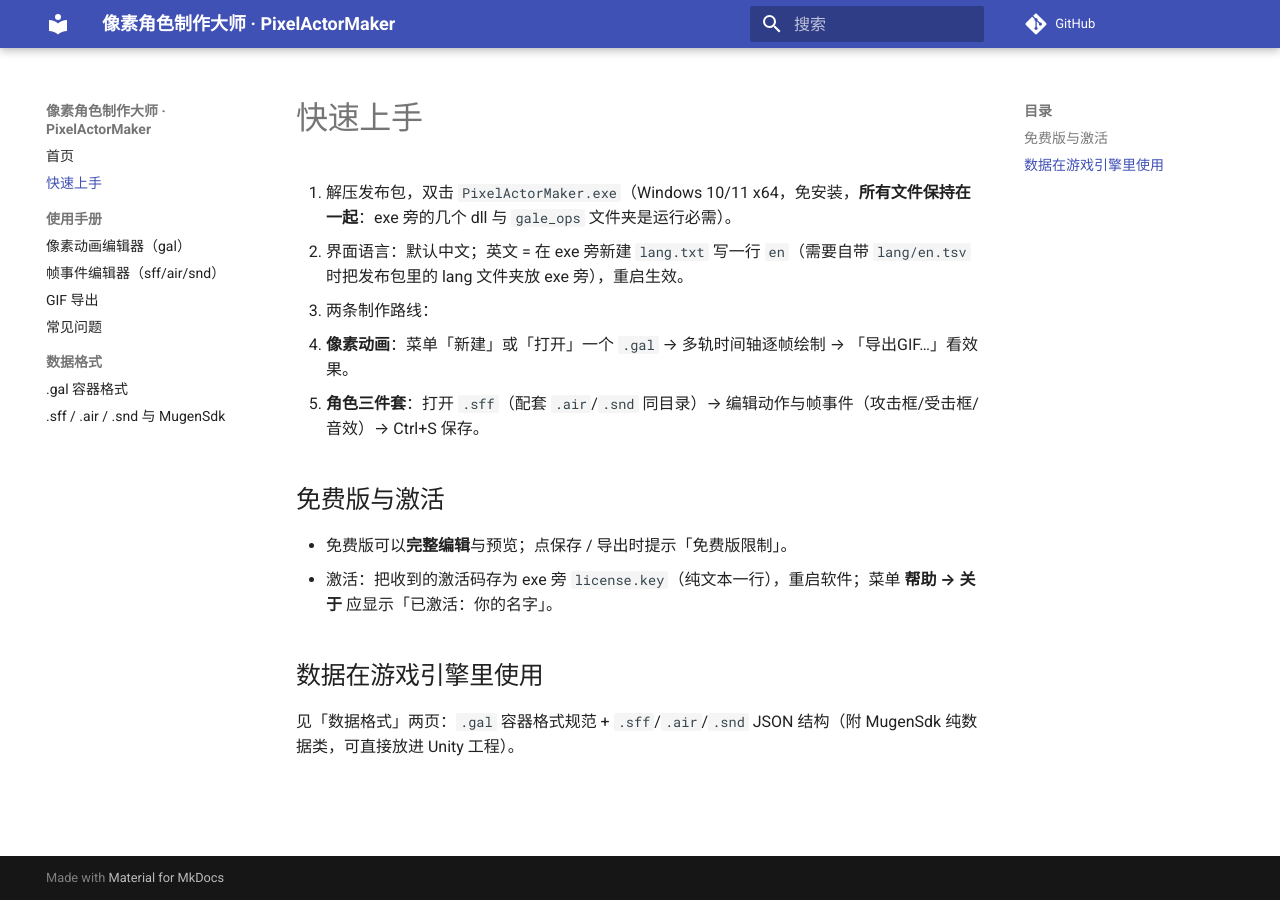
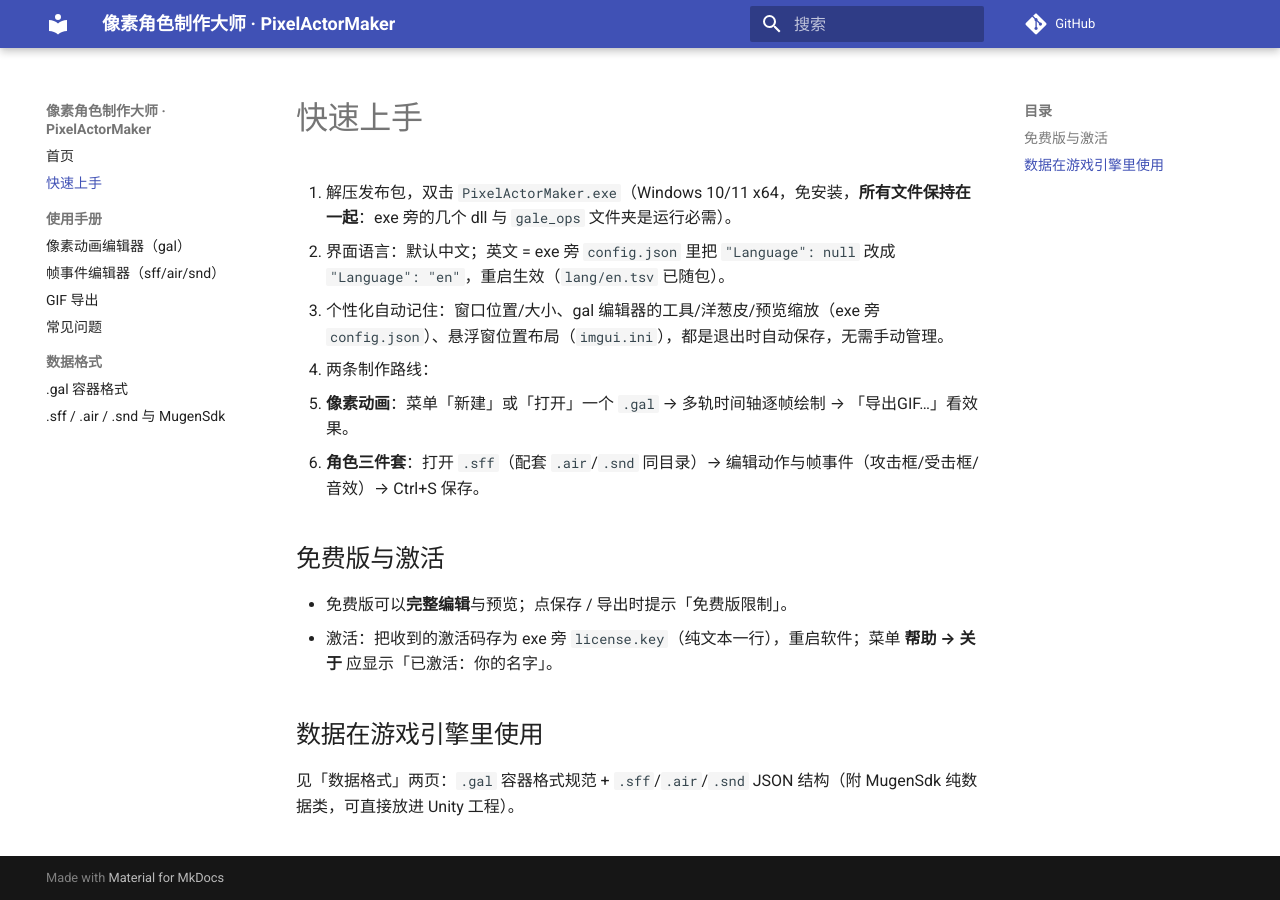
Before and after one commit to r5r6ty/PixelActorMaker, an MkDocs documentation site: the page built from docs/quickstart.md, in a window 1280 px wide. Built offline with MkDocs 1.6.1 and Material for MkDocs 9.7.7, drawn with Linux system fonts in a browser that asks for light colours; comment, search, counter and statistics services are not loaded.

Commit message:
docs: language switch via config.json, persistence notes

```diff
--- a/docs/quickstart.md
+++ b/docs/quickstart.md
@@ -1,8 +1,9 @@
 # 快速上手
 
 1. 解压发布包，双击 `PixelActorMaker.exe`（Windows 10/11 x64，免安装，**所有文件保持在一起**：exe 旁的几个 dll 与 `gale_ops` 文件夹是运行必需）。
-2. 界面语言：默认中文；英文 = 在 exe 旁新建 `lang.txt` 写一行 `en`（需要自带 `lang/en.tsv` 时把发布包里的 lang 文件夹放 exe 旁），重启生效。
-3. 两条制作路线：
+2. 界面语言：默认中文；英文 = exe 旁 `config.json` 里把 `"Language": null` 改成 `"Language": "en"`，重启生效（`lang/en.tsv` 已随包）。
+3. 个性化自动记住：窗口位置/大小、gal 编辑器的工具/洋葱皮/预览缩放（exe 旁 `config.json`）、悬浮窗位置布局（`imgui.ini`），都是退出时自动保存，无需手动管理。
+4. 两条制作路线：
    - **像素动画**：菜单「新建」或「打开」一个 `.gal` → 多轨时间轴逐帧绘制 → 「导出GIF…」看效果。
    - **角色三件套**：打开 `.sff`（配套 `.air`/`.snd` 同目录）→ 编辑动作与帧事件（攻击框/受击框/音效）→ Ctrl+S 保存。
 
```
Also changed, not shown: docs/manual/faq.md (+1 -1 lines).
